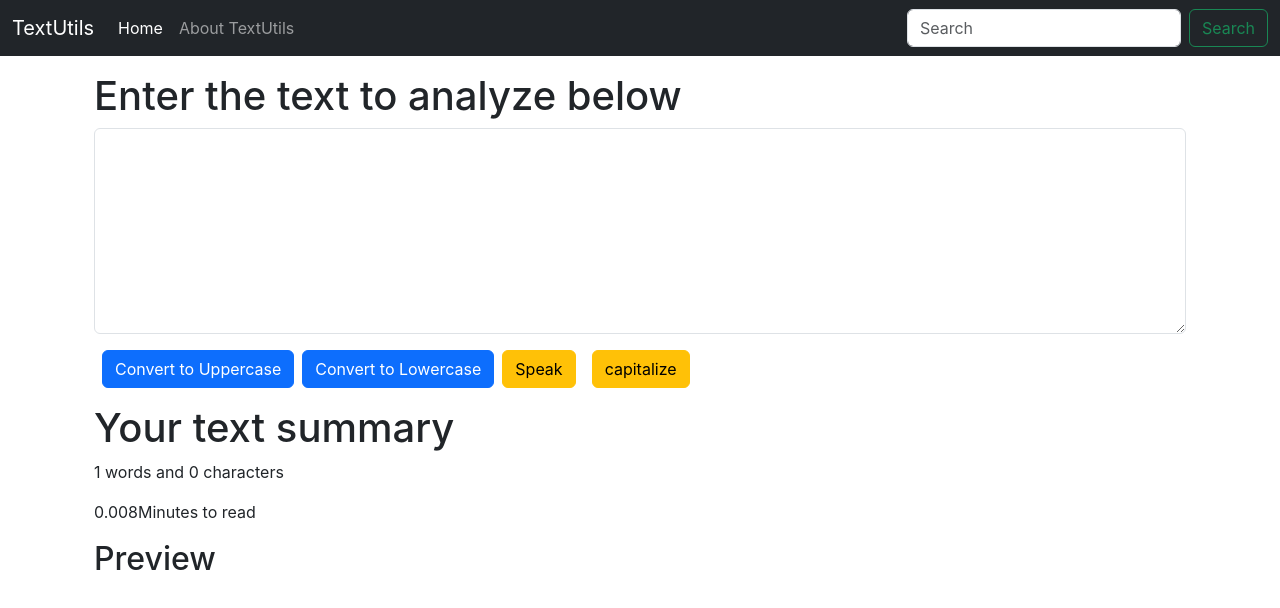
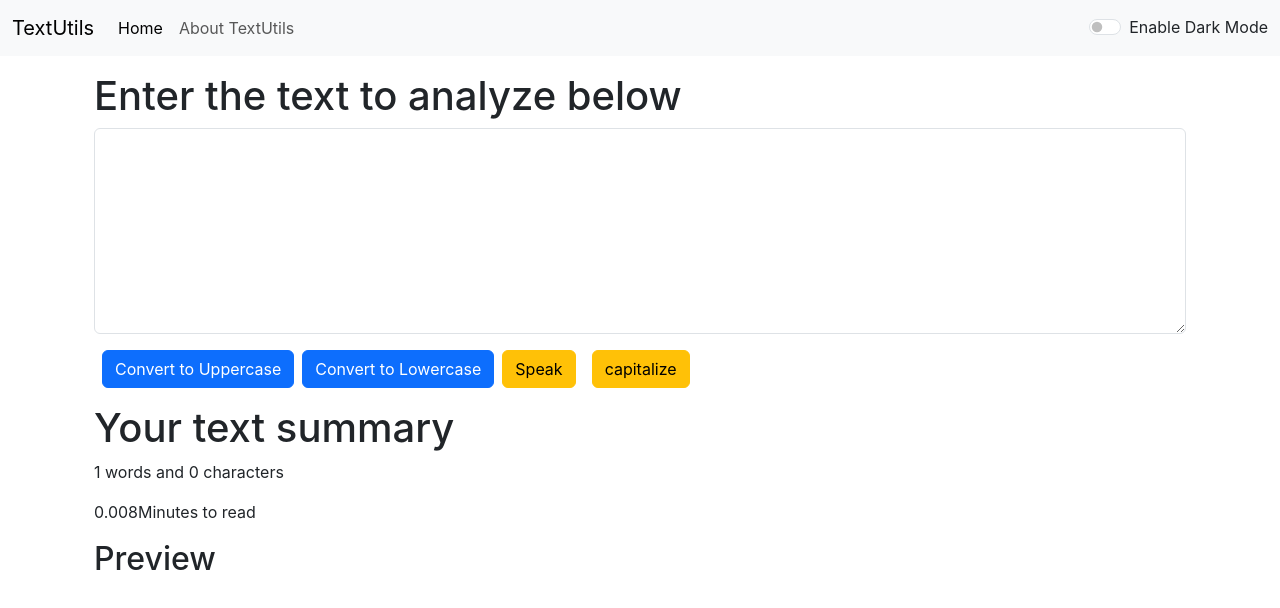
Before and after one commit to Amish-pratap/Text-Util, a React (Create React App) app in the folder textutils/: page / in a window 1280 px wide. Shown: the top 608 px of the page. Built offline with nearby package versions, Linux system fonts and the light colour scheme.

Commit message:
added the darkmode toggel in the navebar

```diff
--- a/textutils/src/App.js
+++ b/textutils/src/App.js
@@ -1,13 +1,24 @@
 
+import React,{ useState } from 'react';
 import './App.css';
 // import About from './components/About';
 import Navbar from './components/Navbar';
 import TextForm from './components/TextForm';
 
 function App() {
+  const [mode,setMode]=useState('light');  //wheather dark mode is enable or not
+  const toggleMode = ()=>{
+    if(mode==='light'){
+      setMode('dark');
+    }
+    else{
+      setMode('light');
+    }
+  }
+
   return (
     <>
-      <Navbar title="TextUtils" about='About TextUtils' />
+      <Navbar mode={mode} toggleMode={toggleMode} title="TextUtils" about='About TextUtils' />
       <div className='container my-3'>
         <TextForm heading='Enter the text to analyze below' />
         {/* <About/> */}
--- a/textutils/src/components/Navbar.js
+++ b/textutils/src/components/Navbar.js
@@ -3,7 +3,7 @@
 
 export default function Navbar(props) {
     return (
-        <nav className="navbar navbar-expand-lg navbar-dark bg-dark">
+        <nav   className={`navbar navbar-expand-lg navbar-${props.mode} bg-${props.mode} ` }>
             <div className="container-fluid">
                 <a className="navbar-brand" href="/">{props.title}</a>
                 <button className="navbar-toggler" type="button" data-bs-toggle="collapse" data-bs-target="#navbarSupportedContent" aria-controls="navbarSupportedContent" aria-expanded="false" aria-label="Toggle navigation">
@@ -20,10 +20,14 @@
 
 
                     </ul>
-                    <form className="d-flex" role="search">
+                    {/* <form className="d-flex" role="search">
                         <input className="form-control me-2" type="search" placeholder="Search" aria-label="Search" />
                         <button className="btn btn-outline-success" type="submit">Search</button>
-                    </form>
+                    </form> */}
+                    <div className="form-check form-switch">
+                        <input className="form-check-input" onClick={props.toggleMode} type="checkbox" role="switch" id="flexSwitchCheckDefault" />
+                        <label className={`form-check-label text-${props.mode==='light'?'dark':'light'} `} htmlFor="flexSwitchCheckDefault">Enable Dark Mode</label>
+                    </div>
                 </div>
             </div>
         </nav>
```
